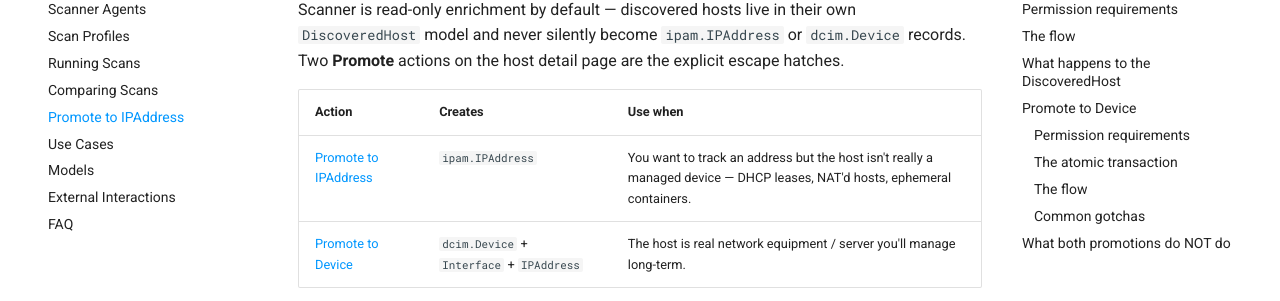
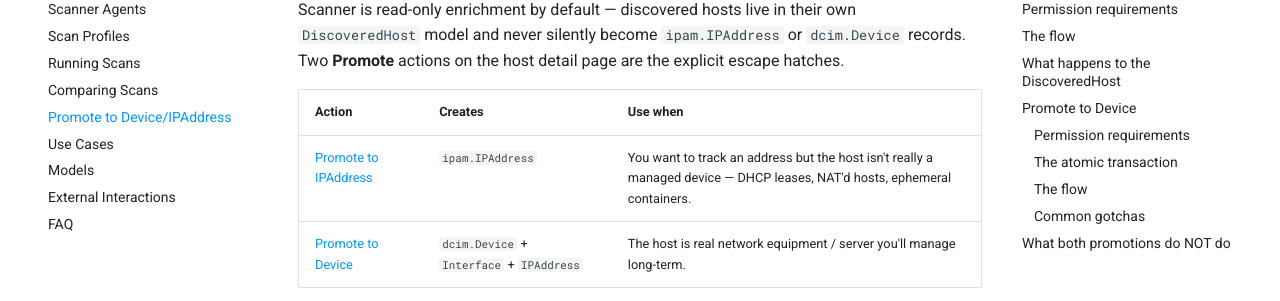
Before and after one commit to rsp2k/nautobot-app-scanner, an MkDocs documentation site: the page built from docs/user/promotion.md, in a window 1280 px wide. Shown: the part 247-548 px from the top of the page. Built offline with MkDocs 1.6.1 and Material for MkDocs 9.7.7, drawn with Linux system fonts in a browser that asks for light colours; comment, search, counter and statistics services are not loaded.

Commit message:
Add caddy.tls.import rfc2136_local label + fix promotion nav entry
Two small repo-level changes that came out of the share-the-demo work.

== caddy.tls.import: rfc2136_local on nautobot-web ==

Without this label, caddy-docker-proxy uses the default DNS-01 flow
which queries dell01:53 for propagation checks — dell01 only listens
on :5353 (per CLAUDE.md), so the check fails with "connection
refused" and the cert never issues. Burned through Let's Encrypt's
5-fails-per-hour-per-identifier rate limit before discovering the
fix.

The rfc2136_local snippet (defined in the global Caddyfile on every
host running the supported.systems caddy-docker-proxy stack) does
two things differently:
- Points `dns rfc2136 server` at dell01:5353 directly via TSIG
- Sets `resolvers 1.1.1.1 9.9.9.9 1.0.0.1` for propagation checks
  so the validator queries PUBLIC resolvers (which DO see the TXT
  after the rfc2136 update propagates), not dell01:53

Same pattern as blender-mcp-prod and other working
*.l.warehack.ing services. Documented inline in the docker-compose
so future hosts deploying this stack on a different caddy
infrastructure understand the dependency.

Note: this label is harmless on caddy-docker-proxy setups that
don't define the snippet — Caddy will just skip an unknown import.

== "Promote to IPAddress" -> "Promote to Device/IPAddress" ==

The docs/user/promotion.md page covers BOTH workflows
(Promote-to-IPAddress for lightweight host-to-IP linkage AND
Promote-to-Device for full DCIM creation). The nav label was
written before Promote-to-Device shipped, so it under-sold the
page. Visitors browsing the sidebar for "how do I make a Device
out of a discovered host?" wouldn't have clicked.

mkdocs build --strict clean.

```diff
--- a/mkdocs.yml
+++ b/mkdocs.yml
@@ -115,7 +115,7 @@ nav:
     - "Scan Profiles": "user/scan_profiles.md"
     - "Running Scans": "user/running_scans.md"
     - "Comparing Scans": "user/scan_diff.md"
-    - "Promote to IPAddress": "user/promotion.md"
+    - "Promote to Device/IPAddress": "user/promotion.md"
     - "Use Cases": "user/use_cases.md"
     - "Models": "user/models.md"
     - "External Interactions": "user/external_interactions.md"
```
Also changed, not shown: 1 other file.
